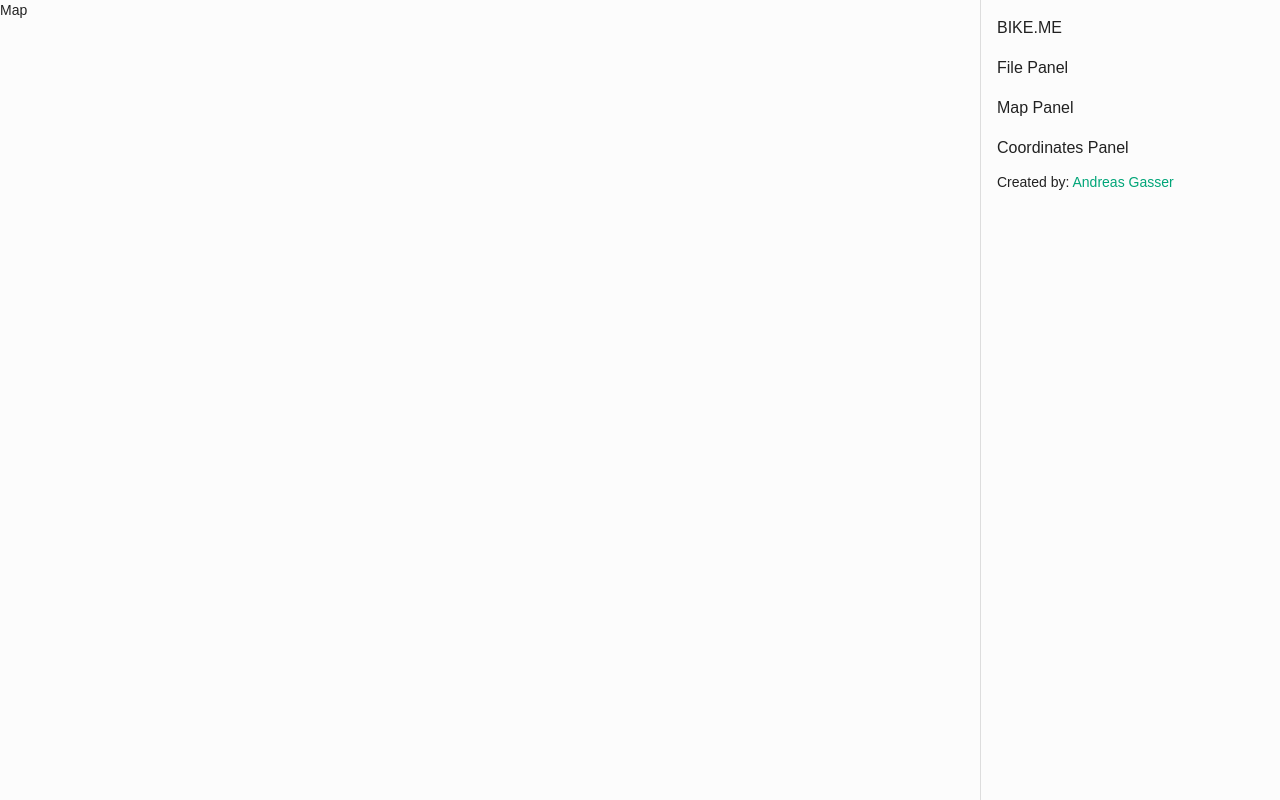
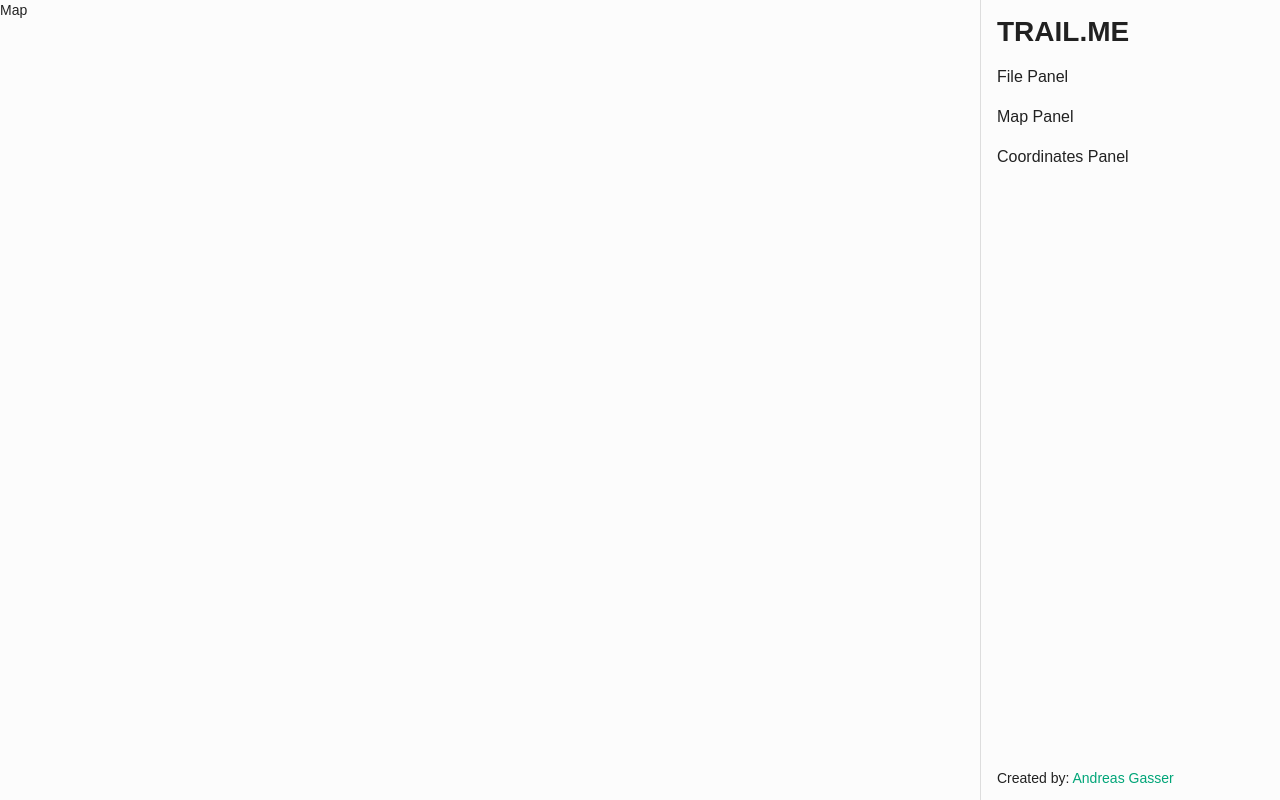
Before and after one commit to gasserandreas/trail.me, a React (Create React App) app: page / in a window 1280 px wide. Built offline with nearby package versions, Linux system fonts and the light colour scheme.

Commit message:
feat(#5): added base layout component

```diff
--- a/src/pages/index.jsx
+++ b/src/pages/index.jsx
@@ -25,6 +25,7 @@ const useStyles = makeStyles(() => ({
     display: 'flex',
     flexFlow: 'column',
     flexWrap: 'nowrap',
+    justifyContent: 'space-between',
   },
   filePanel: {
     flexGrow: 0,
@@ -35,6 +36,10 @@ const useStyles = makeStyles(() => ({
     flexGrow: 0,
     flexShrink: 0,
     marginBottom: '1rem',
+  },
+  coordinatePanel: {
+    flexGrow: 1,
+    flexShrink: 1,
   },
   title: {
     padding: '1rem',
@@ -59,7 +64,7 @@ const HomePage = () => {
       </section>
       <Box className={classes.actionPanel}>
         <Typography className={classes.title} variant="h1" component="h1">
-          <Typography>Bike.me</Typography>
+          Trail.me
         </Typography>
         <div className={classes.filePanel}>
           <Panel>
```
